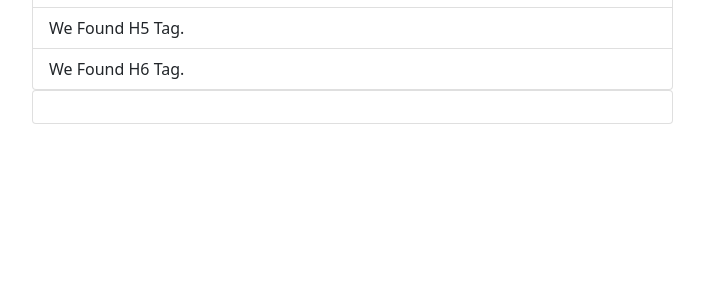
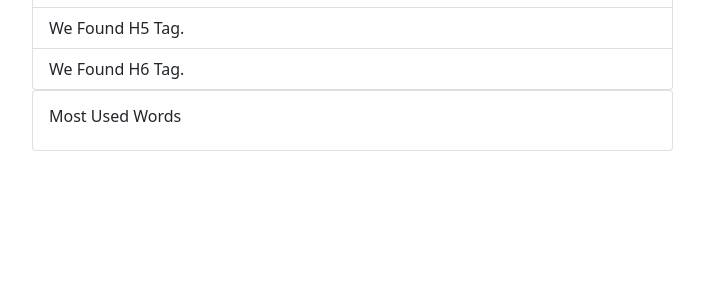
Before and after one commit to jammurger/upzon, a PHP site: page /report.php?analiysis_id=1 in a window 1280 px wide. Shown: the part 279-579 px from the top of the page, without its empty margins (335-1039 px from the left). Run offline with PHP 8.4, Linux system fonts and the light colour scheme; tables that the repository leaves empty hold one stand-in row (values such as "Sample post").

Commit message:
updated report.php

```diff
--- a/report.php
+++ b/report.php
@@ -50,6 +50,7 @@
                 </ul>
                 <div class="card">
                     <div class="card-body">
+                        <h6>Most Used Words</h6>
                         <?php echo  tagcleaner($showreport['analiysis_mostwords'])  ?>
                     </div>
                 </div>
```
